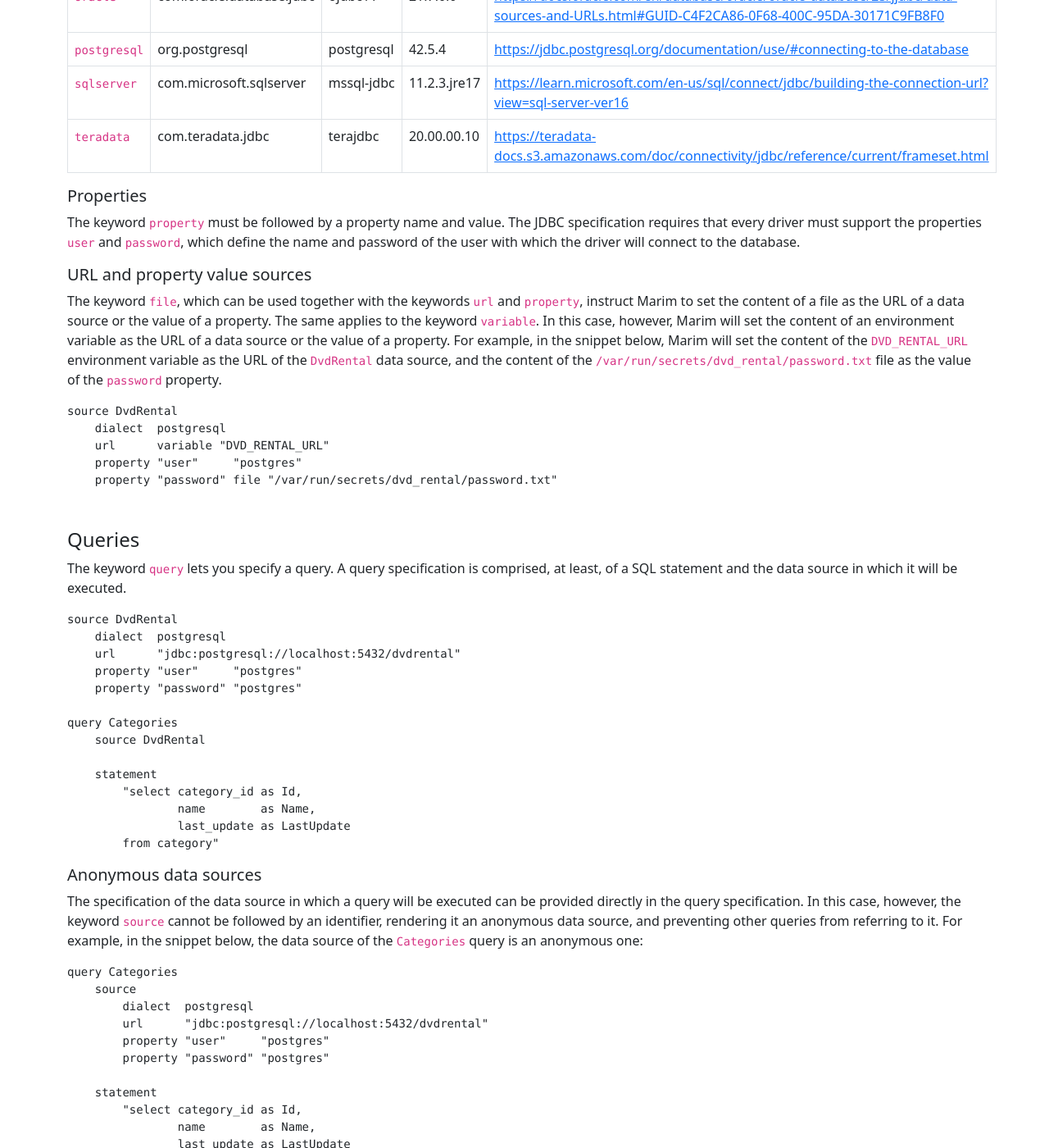
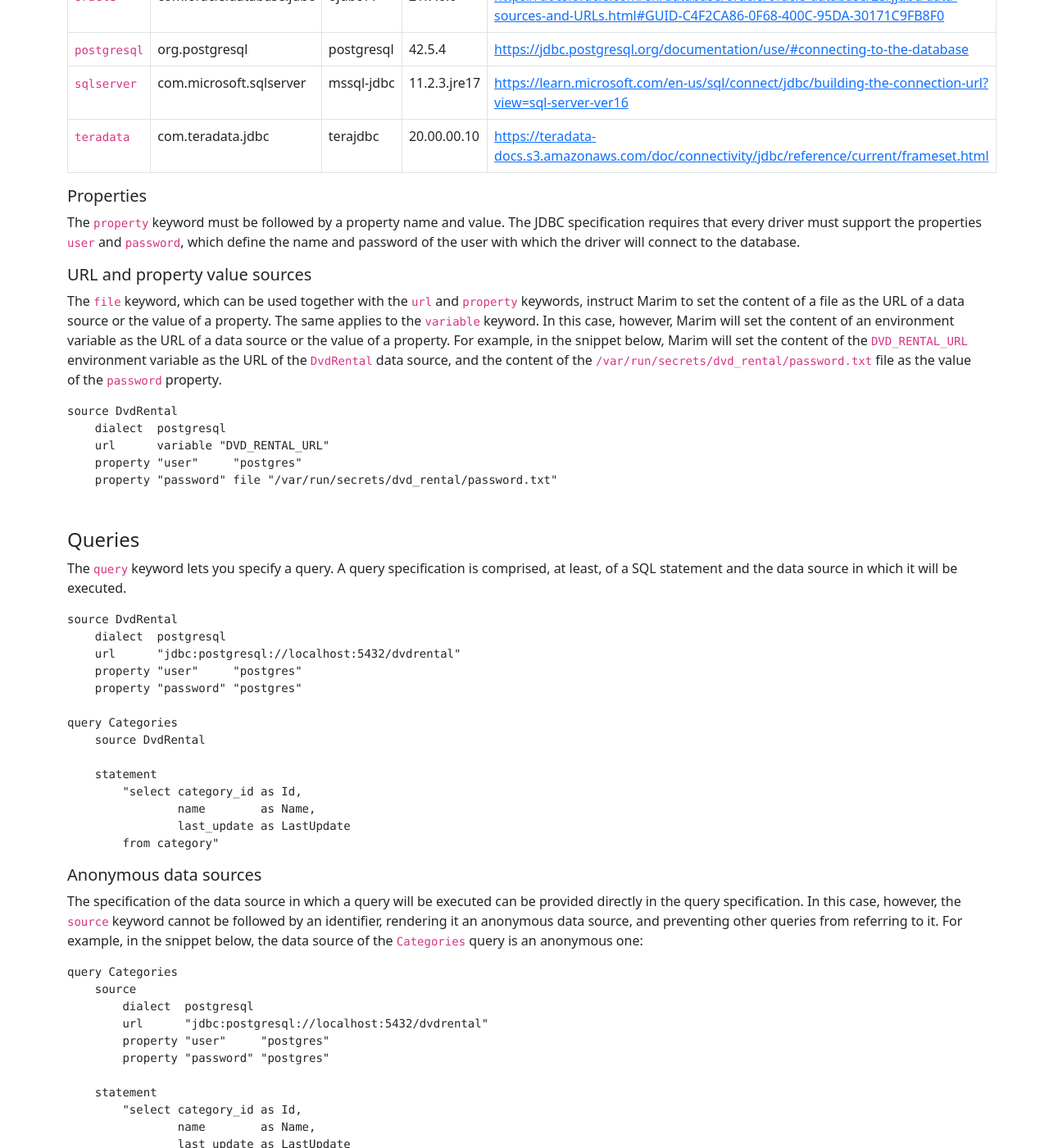
Before and after one commit to marimplatform/marimplatform.github.io, a Jekyll site: the page built from docs/manual.md, in a window 1280 px wide and 1400 px high, scrolled down 1649 px. Shown: the whole window at 82% size. Built offline with Jekyll 4.4.1, drawn with Linux system fonts in a browser that asks for light colours; a style sheet for code colours, icons or effects is not loaded; some of the changed text lies outside the part shown.

Commit message:
Manual update

```diff
--- a/docs/manual.md
+++ b/docs/manual.md
@@ -19,7 +19,7 @@ The `source` keyword lets you specify data sources. For example, the snippet bel
     property "password" "postgres"</code></pre>
 
 ##### Dialects
-You specify to which DBMS (Database Management System) a data source refers to through the keyword `dialect`. Marim supports the following dialects:
+You specify to which DBMS (Database Management System) a data source refers to through the `dialect` keyword. Marim supports the following dialects:
 
 |Dialect     |DBMS                                                                                                                                                                |
 |------------|--------------------------------------------------------------------------------------------------------------------------------------------------------------------|
@@ -33,7 +33,7 @@ You specify to which DBMS (Database Management System) a data source refers to t
 {: .table .table-bordered}
 
 ##### URLs
-You give Marim the JDBC (Java Database Connectivity) URL of the database the data source refers to through the keyword `url`.
+You give Marim the JDBC (Java Database Connectivity) URL of the database the data source refers to through the `url` keyword.
 The table below shows the JDBC driver Marim bundles for each dialect, and gives links to the sections in their documentations that discusses their URL formats.
 
 |Dialect     |GroupId                 |ArtifactId       |Version     |More information                                                                                                                          |
@@ -48,13 +48,13 @@ The table below shows the JDBC driver Marim bundles for each dialect, and gives
 {: .table .table-bordered}
 
 ##### Properties
-The keyword `property` must be followed by a property name and value. The JDBC specification requires that every driver must support the properties `user` and `password`,
+The `property` keyword must be followed by a property name and value. The JDBC specification requires that every driver must support the properties `user` and `password`,
 which define the name and password of the user with which the driver will connect to the database.
 
 ##### URL and property value sources
-The keyword `file`, which can be used together with the keywords `url` and `property`,
+The `file` keyword, which can be used together with the `url` and `property` keywords,
 instruct Marim to set the content of a file as the URL of a data source or the value of a property.
-The same applies to the keyword `variable`. In this case, however, Marim will set the content of an environment variable as the URL of a data source or the value of a property.
+The same applies to the `variable` keyword. In this case, however, Marim will set the content of an environment variable as the URL of a data source or the value of a property.
 For example, in the snippet below, Marim will set the content of the `DVD_RENTAL_URL` environment variable as the URL of the `DvdRental` data source,
 and the content of the `/var/run/secrets/dvd_rental/password.txt` file as the value of the `password` property.
 
@@ -67,7 +67,7 @@ and the content of the `/var/run/secrets/dvd_rental/password.txt` file as the va
 
 #### Queries
 {: .mt-5}
-The keyword `query` lets you specify a query. A query specification is comprised, at least, of a SQL statement and the data source in which it will be executed.
+The `query` keyword lets you specify a query. A query specification is comprised, at least, of a SQL statement and the data source in which it will be executed.
 
 <pre><code class="language-marim">source DvdRental
     dialect  postgresql
@@ -86,7 +86,7 @@ query Categories
 
 ##### Anonymous data sources
 The specification of the data source in which a query will be executed can be provided directly in the query specification.
-In this case, however, the keyword `source` cannot be followed by an identifier, rendering it an anonymous data source,
+In this case, however, the `source` keyword cannot be followed by an identifier, rendering it an anonymous data source,
 and preventing other queries from referring to it. For example, in the snippet below, the data source of the `Categories` query is an anonymous one:
 
 <pre><code class="language-marim">query Categories
@@ -102,7 +102,7 @@ and preventing other queries from referring to it. For example, in the snippet b
                 last_update as LastUpdate
            from category"</code></pre>
 
-##### Automatic parameters: _skip and _top
+##### Automatic parameters: `_skip` and `_top`
 Unless you state otherwise, Marim automatically adds the parameters `_skip` and `top` to every query.
 You can confirm this by checking the Open API specification Marim generates from your queries.
 For example, Marim generates the following Open API specification for the previous snippet:
@@ -132,7 +132,7 @@ For example, Marim generates the following Open API specification for the previo
 ...
 </pre>
 
-To prevent Marim from adding the `_skip` and/or `_top` parameters to a query, use the keyword `result` followed by the keyword `unpaginable` and/or `unlimitable`, as in the snippet below:
+To prevent Marim from adding the `_skip` and/or `_top` parameters to a query, use the `result` keyword followed by the `unpaginable` and/or `unlimitable` keyword, as in the snippet below:
 
 <pre><code class="language-marim">query Categories
     source DvdRental
@@ -147,8 +147,8 @@ To prevent Marim from adding the `_skip` and/or `_top` parameters to a query, us
                 last_update as LastUpdate
            from category"</code></pre>
 
-You can instruct Marim to add the parameters `_skip` and/or `_top` again with the keywords `paginable` and/or `limitable`.
-For example, the snippet below instructs Marim to add only the `_top` parameter to the Categories query:
+You can instruct Marim to add the parameters `_skip` and/or `_top` again with the `paginable` and/or `limitable` keywords.
+For example, the snippet below instructs Marim to add only the `_top` parameter to the `Categories` query:
 
 <pre><code class="language-marim">query Categories
     source DvdRental
@@ -163,6 +163,41 @@ For example, the snippet below instructs Marim to add only the `_top` parameter
                 last_update as LastUpdate
            from category"</code></pre>
 
+##### Result structures
+Marim lets you specify the tabular structure of a query result through the `table`, `column` and `type` keywords, as in the snippet below:
+
+<pre><code class="language-marim">query Categories
+    result
+        table
+            column Id         type integer
+            column Name       type string
+            column LastUpdate type timestamp
+
+	source DvdRental
+
+    statement
+        "select category_id as Id,
+    	       name        as Name,
+    	       last_update as LastUpdate
+    	  from category"</code></pre>
+
+Marim supports the following column types:
+
+|Keyword    |Description                               |
+|-----------|------------------------------------------|
+|`integer`  |64 bit integer                            |
+|`decimal`  |Arbitrary-precision signed decimal numbers|
+|`string`   |Arbitraty lengh character string          |
+|`date`     |Date                                      |
+|`time`     |Time                                      |
+|`timestamp`|Date and time                             |
+{: .table .table-bordered}
+
+##### Automatic parameters: `_select`, `_filter` and `_order`
+Unless you state otherwise, Marim automatically adds the parameters `_skip` and `top` to every query.
+You can confirm this by checking the Open API specification Marim generates from your queries.
+For example, Marim generates the following Open API specification for the previous snippet:
+
 #### Open Telemetry
 {: .mt-5}
 
```
